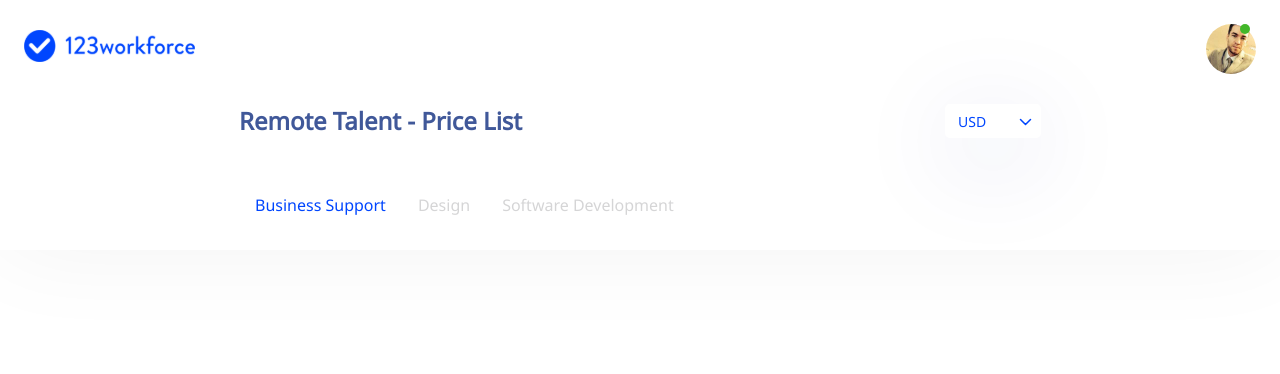
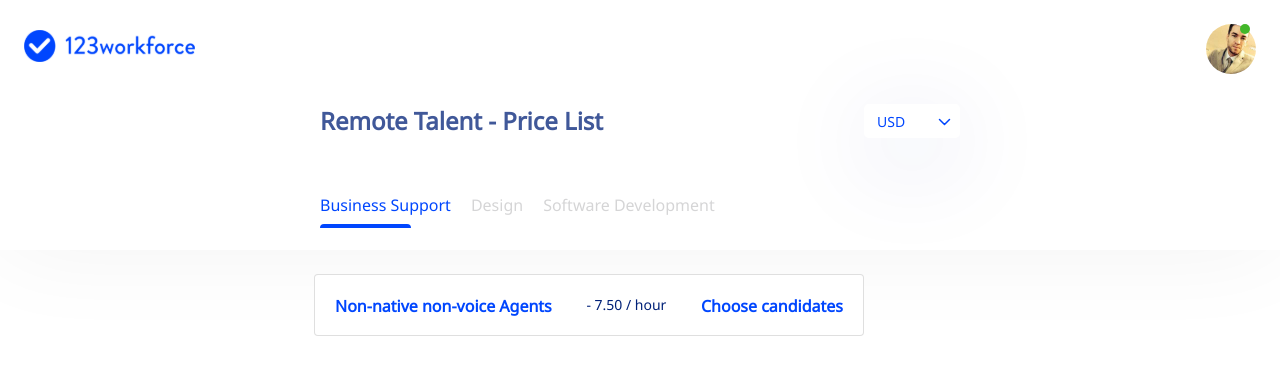
Before and after one commit to nishad-bdg/workforce-pricing, a Vue app: page / in a window 1280 px wide. Shown: the top 374 px of the page. Built offline with nearby package versions, Linux system fonts and the light colour scheme.

Commit message:
card added

```diff
--- a/package.json
+++ b/package.json
@@ -11,7 +11,8 @@
     "core-js": "^3.6.5",
     "vue": "^2.6.11",
     "vue-popperjs": "^2.3.0",
-    "vue-select": "^3.10.8"
+    "vue-select": "^3.10.8",
+    "vue-slide-tabs": "^1.1.3"
   },
   "devDependencies": {
     "@vue/cli-plugin-babel": "~4.5.0",
--- a/src/App.vue
+++ b/src/App.vue
@@ -2,17 +2,19 @@
   <div id="app">
     <div class="container-fluid p-0">
       <app-navbar></app-navbar>
+      <app-body></app-body>
     </div>
   </div>
 </template>
 
 <script>
 import AppNavbar from "@/components/AppNavbar";
-
+import AppBody from "@/components/AppBody";
 export default {
   name: "App",
   components: {
     "app-navbar": AppNavbar,
+    "app-body": AppBody,
   },
 };
 </script>
--- /dev/null
+++ b/src/components/AppBody.vue
@@ -0,0 +1,47 @@
+<template>
+  <div class="container body-container p-4">
+    <div class="d-flex flex-column">
+      <!-- card -->
+      <div class="card" style="width: 18rem">
+        <div class="card-body">
+          <div class="d-flex flex-row justify-content-between">
+            <div class="custom-card-title">Non-native non-voice Agents</div>
+            <div class="time">- 7.50 / hour</div>
+            <div class="custom-card-title">Choose candidates</div>
+          </div>
+        </div>
+      </div>
+      <!-- card -->
+    </div>
+  </div>
+</template>
+<script>
+export default {
+  name: "AppBody",
+};
+</script>
+<style lang="scss" scoped>
+.body-container {
+  max-width: 700px;
+  .card {
+    width: 550px !important;
+    height: 62px !important;
+    .custom-card-title {
+      font-family: "Noto Sans";
+      font-style: normal;
+      font-weight: 600;
+      font-size: 16px;
+      line-height: 22px;
+      color: #0046fe;
+    }
+    .time {
+      font-family: "Noto Sans";
+      font-style: normal;
+      font-weight: normal;
+      font-size: 14px;
+      line-height: 19px;
+      color: #002178;
+    }
+  }
+}
+</style>
--- a/src/components/AppNavbar.vue
+++ b/src/components/AppNavbar.vue
@@ -24,7 +24,7 @@
     </div>
 
     <!-- tab bar -->
-    <div class="container-fluid tab-container">
+    <div class="container tab-container">
       <div class="d-flex flex-row align-items-center">
         <app-tabs></app-tabs>
       </div>
@@ -67,8 +67,9 @@ export default {
   }
 }
 .tab-container{
+  max-width: 700px;
   padding-top: 30px;
-  padding-left: 200px;
-  padding-right: 200px;
+  // padding-left: 200px;
+  // padding-right: 200px;
 }
 </style>
--- a/src/components/AppTabs.vue
+++ b/src/components/AppTabs.vue
@@ -20,16 +20,22 @@
           v-for="tab in tabs"
           :key="tab.id"
           :class="[tab.id == currentTab ? 'active' : '']"
-          >{{ tab.title }}</a
+          >{{ tab.title }}
+
+          </a
         >
       </nav>
+
     </div>
+   <div class="slider"></div>
     <!-- tabs -->
   </div>
 </template>
 <script>
 export default {
   name: "AppTabs",
+  components: {
+  },
   data() {
     return {
       currentTab: 1,
@@ -44,7 +50,7 @@ export default {
 </script>
 
 <style scoped lang="scss">
-$primary-color:#0046FE;
+$primary-color: #0046fe;
 .tab-header {
   font-family: "Noto Sans";
   font-style: normal;
@@ -88,4 +94,15 @@ $primary-color:#0046FE;
 .active {
   color: $primary-color !important;
 }
+.slider {
+  position: absolute;
+  width: 91px;
+  height: 4px;
+  background: #0046fe;
+  border-radius: 10px 10px 0px 0px;
+}
+.nav-link{
+  padding-left: 0;
+  padding-right: 20px;
+}
 </style>
```
Also changed, not shown: 1 other file (tests, documents, lock files or other folders).
